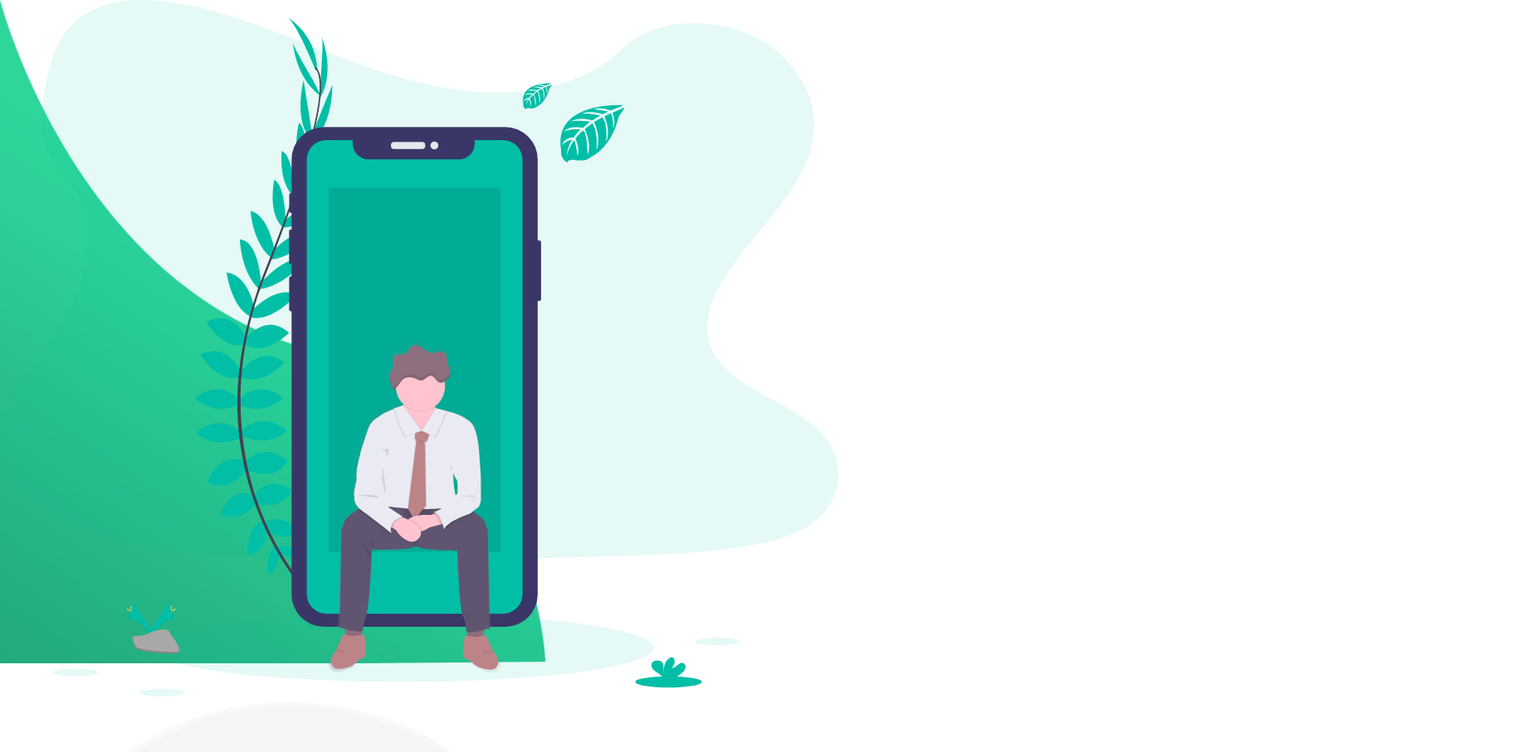
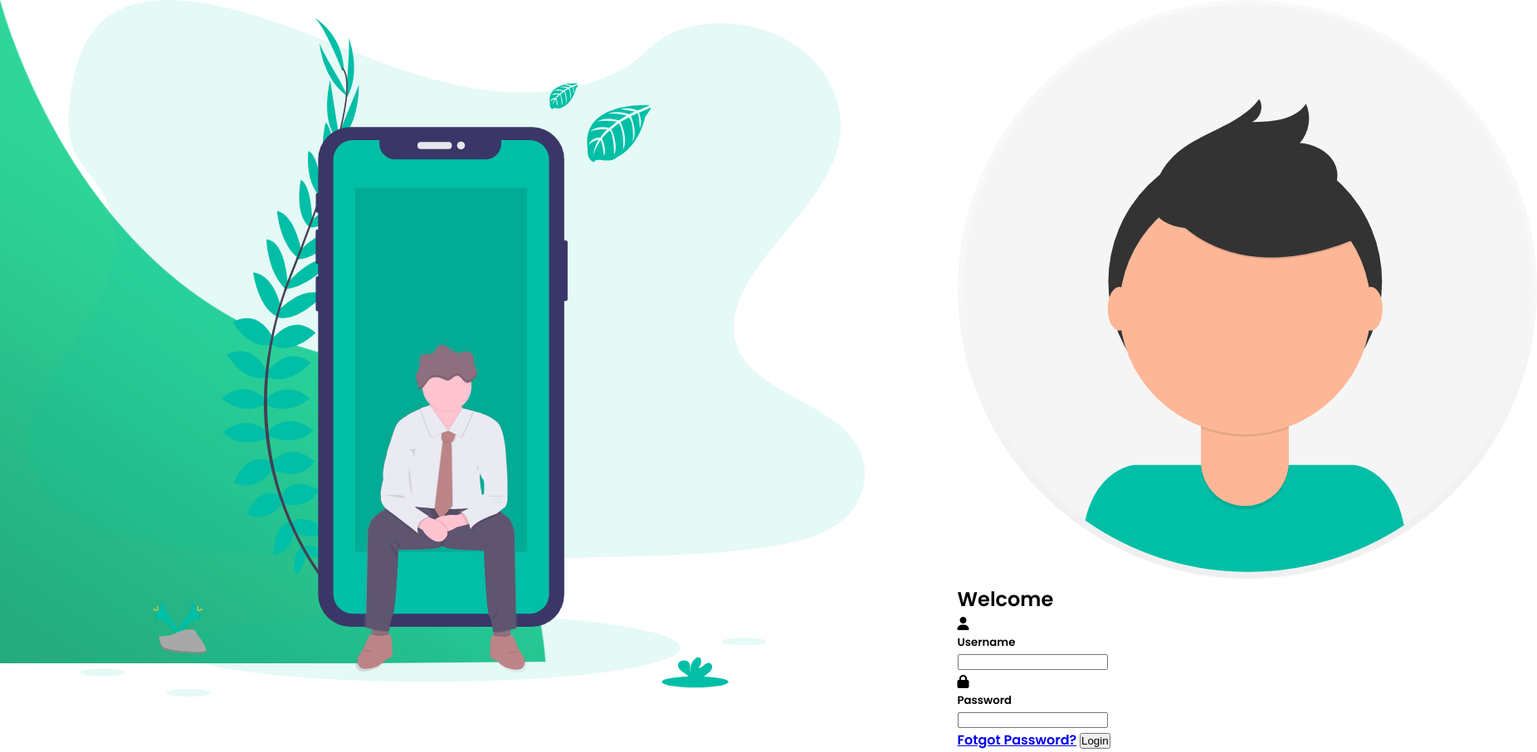
Before and after one commit to mehmetsuci/login-form, a plain HTML site: page index.html in a window 1280 px wide. Shown: the top 907 px of the page at 83% size, 1852 px wide, since content can reach past the window. Drawn offline with Linux system fonts and the light colour scheme.

Commit message:
Add container style

```diff
--- a/style.css
+++ b/style.css
@@ -15,3 +15,12 @@ body {
   bottom: 0;
   z-index: -1;
 }
+
+.container {
+  width: 100vw;
+  height: 100vw;
+  display: grid;
+  grid-template-columns: repeat(2, 1fr);
+  grid-gap: 7rem;
+  padding: 0 2rem;
+}
```
